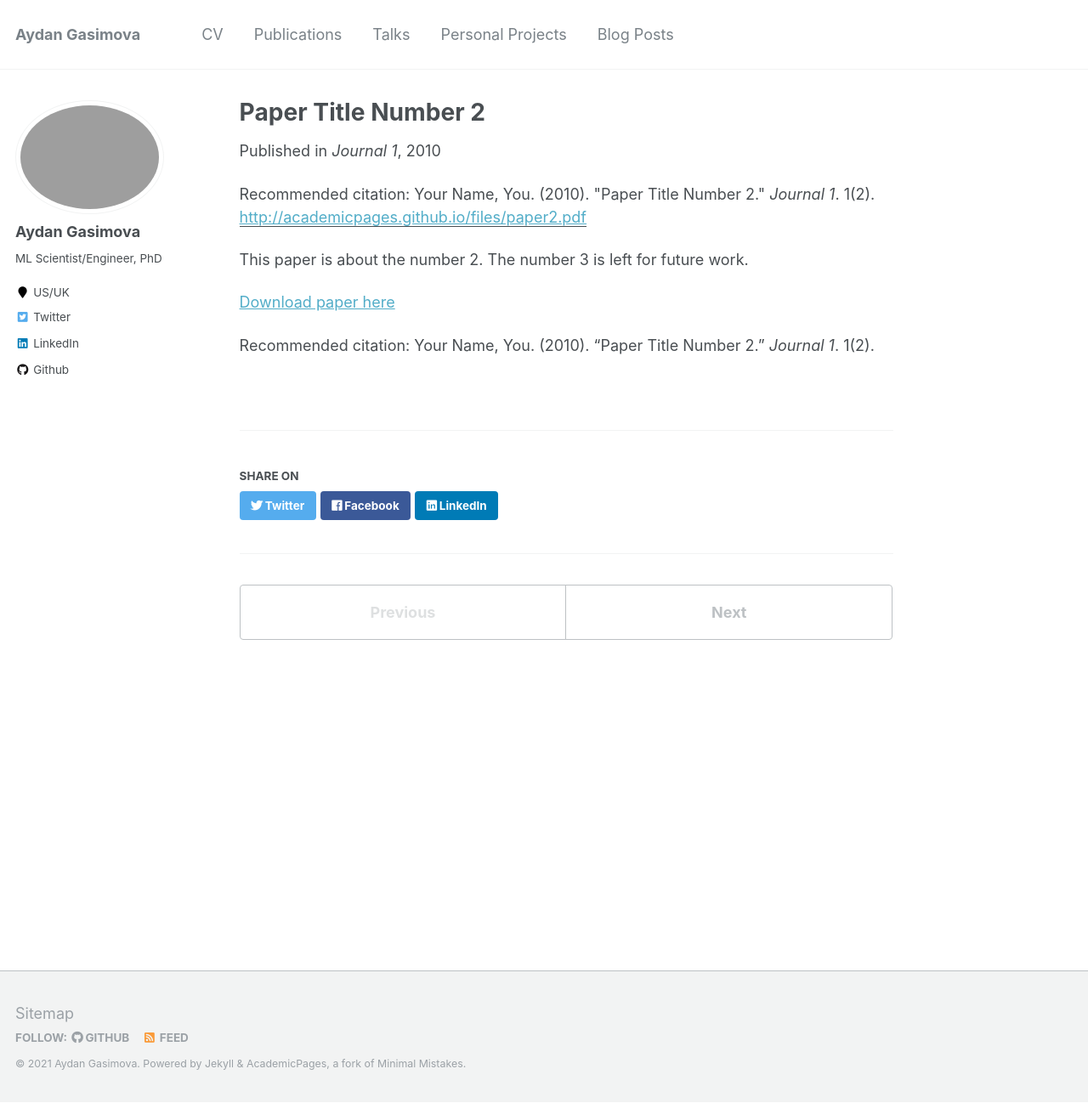
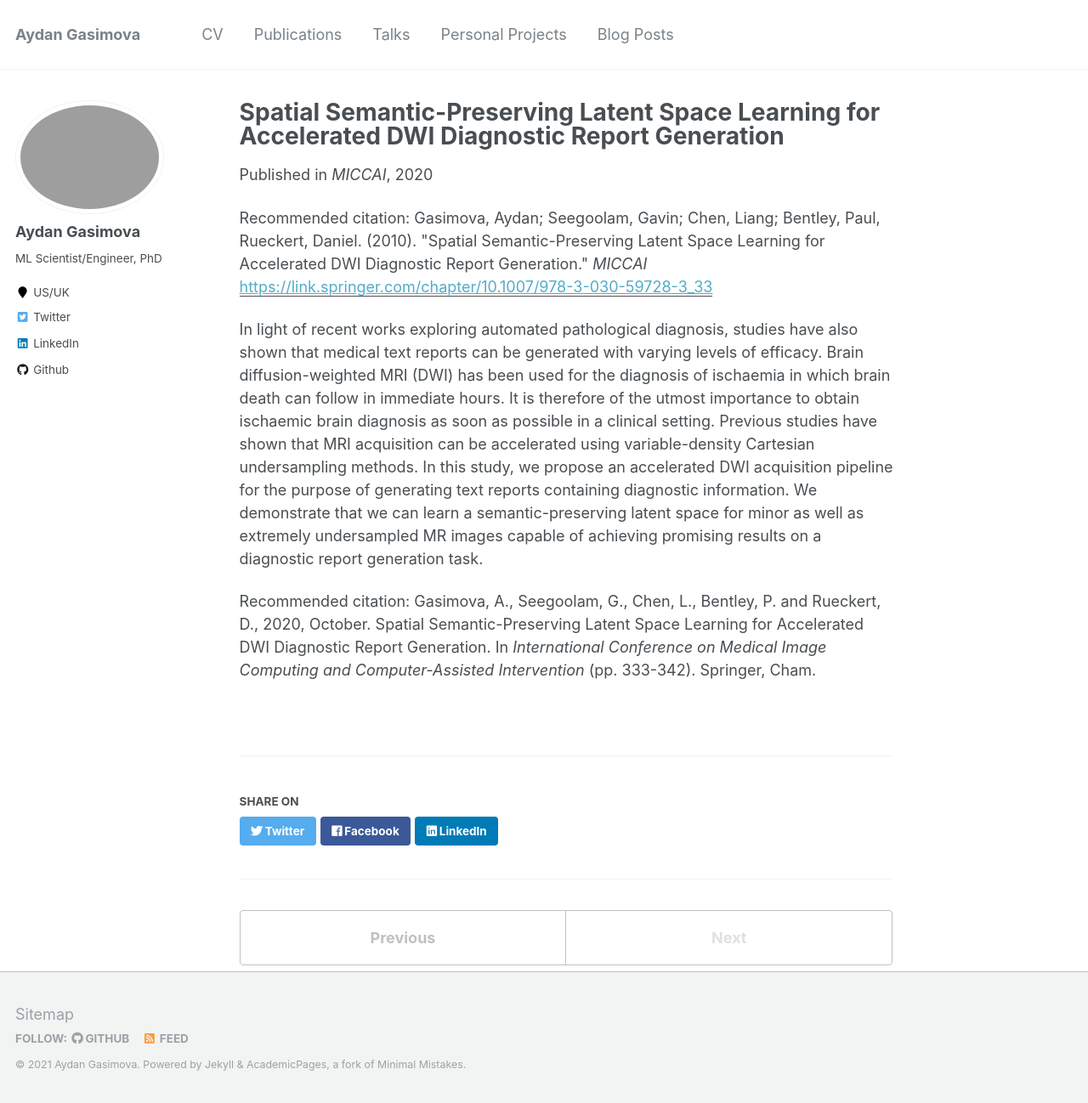
Before and after one commit to kasimayy/kasimayy.github.io, a Jekyll site: the page built from _publications/2010-10-01-paper-title-number-2.md, in a window 1280 px wide and 1298 px high. Shown: the whole window at 85% size. Built offline with Jekyll 4.4.1, drawn with Linux system fonts in a browser that asks for light colours.

Commit message:
Update 2010-10-01-paper-title-number-2.md

```diff
--- a/_publications/2010-10-01-paper-title-number-2.md
+++ b/_publications/2010-10-01-paper-title-number-2.md
@@ -1,15 +1,13 @@
 ---
-title: "Paper Title Number 2"
+title: "Spatial Semantic-Preserving Latent Space Learning for Accelerated DWI Diagnostic Report Generation"
 collection: publications
-permalink: /publication/2010-10-01-paper-title-number-2
-excerpt: 'This paper is about the number 2. The number 3 is left for future work.'
-date: 2010-10-01
-venue: 'Journal 1'
-paperurl: 'http://academicpages.github.io/files/paper2.pdf'
-citation: 'Your Name, You. (2010). &quot;Paper Title Number 2.&quot; <i>Journal 1</i>. 1(2).'
+permalink: /publication/semantic-preserving-latent-space
+excerpt: 'Semantic-preserving latent space for minor as well as extremely undersampled MR images capable of achieving promising results on a diagnostic report generation task.'
+date: 2020-09-29
+venue: 'MICCAI'
+paperurl: 'https://link.springer.com/chapter/10.1007/978-3-030-59728-3_33'
+citation: 'Gasimova, Aydan; Seegoolam, Gavin; Chen, Liang; Bentley, Paul, Rueckert, Daniel. (2010). &quot;Spatial Semantic-Preserving Latent Space Learning for Accelerated DWI Diagnostic Report Generation.&quot; <i>MICCAI</i>'
 ---
-This paper is about the number 2. The number 3 is left for future work.
+In light of recent works exploring automated pathological diagnosis, studies have also shown that medical text reports can be generated with varying levels of efficacy. Brain diffusion-weighted MRI (DWI) has been used for the diagnosis of ischaemia in which brain death can follow in immediate hours. It is therefore of the utmost importance to obtain ischaemic brain diagnosis as soon as possible in a clinical setting. Previous studies have shown that MRI acquisition can be accelerated using variable-density Cartesian undersampling methods. In this study, we propose an accelerated DWI acquisition pipeline for the purpose of generating text reports containing diagnostic information. We demonstrate that we can learn a semantic-preserving latent space for minor as well as extremely undersampled MR images capable of achieving promising results on a diagnostic report generation task.
 
-[Download paper here](http://academicpages.github.io/files/paper2.pdf)
-
-Recommended citation: Your Name, You. (2010). "Paper Title Number 2." <i>Journal 1</i>. 1(2).
+Recommended citation: Gasimova, A., Seegoolam, G., Chen, L., Bentley, P. and Rueckert, D., 2020, October. Spatial Semantic-Preserving Latent Space Learning for Accelerated DWI Diagnostic Report Generation. In *International Conference on Medical Image Computing and Computer-Assisted Intervention* (pp. 333-342). Springer, Cham.
```
